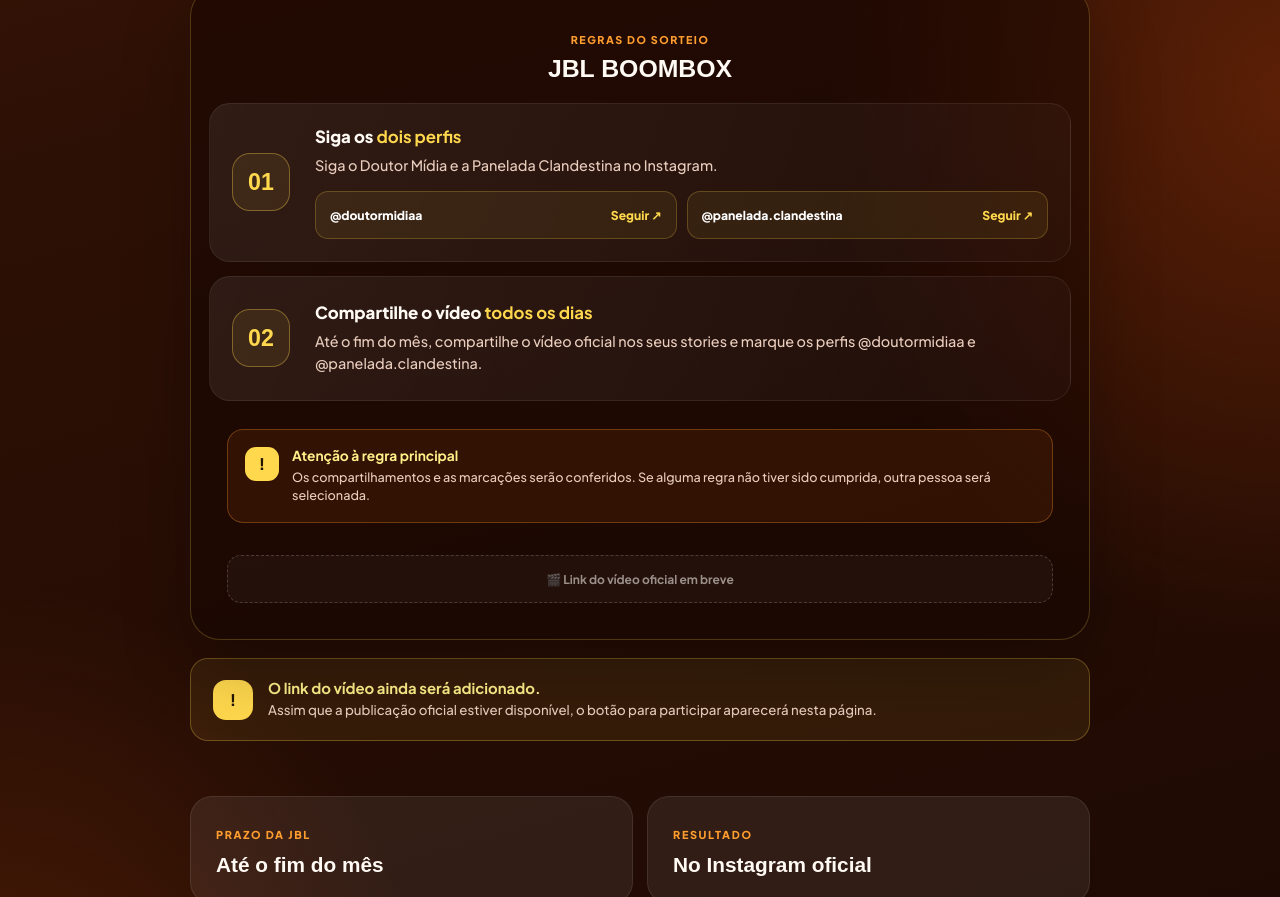
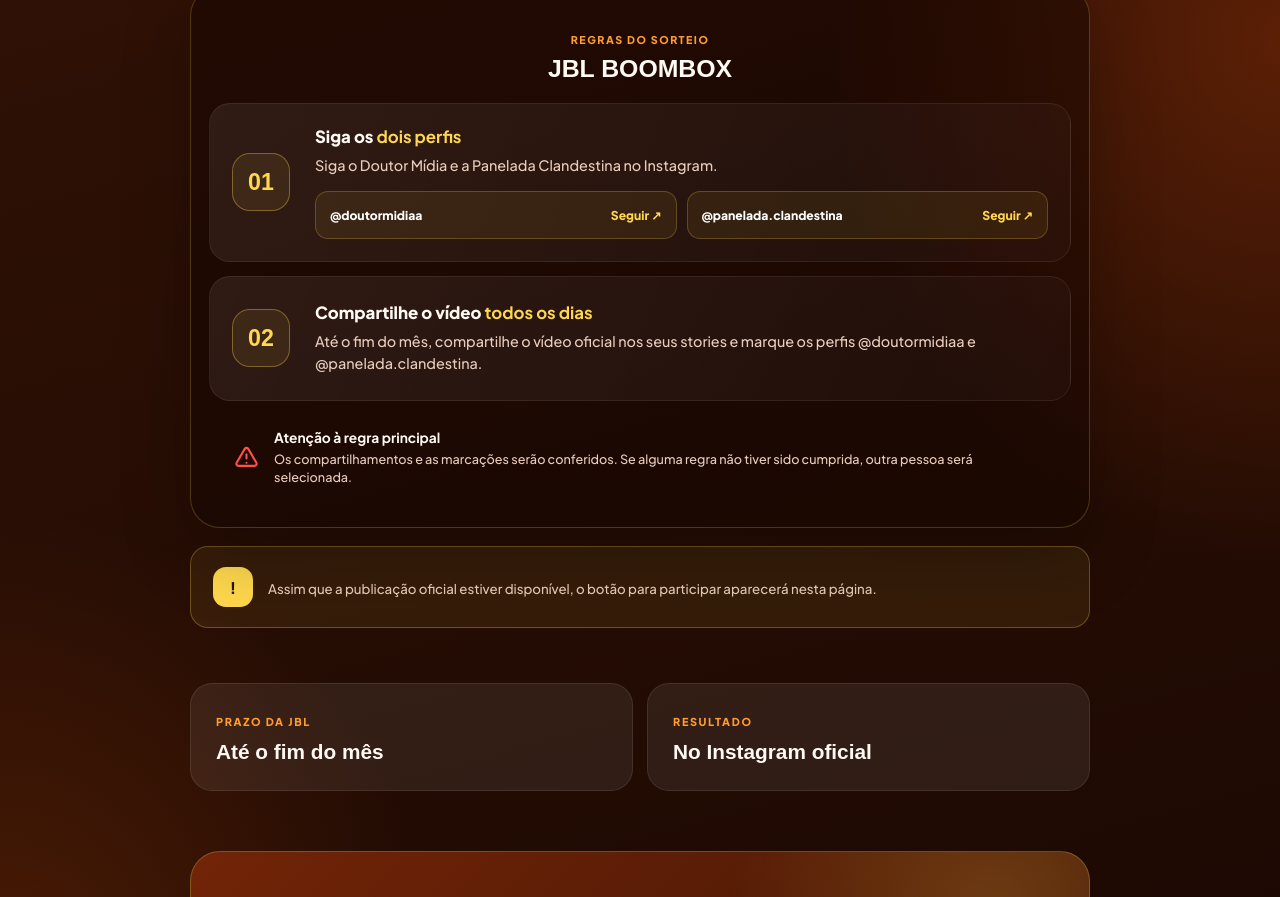
Before and after one commit to wernercostadias/doutormidia, a website: page regras.html in a window 1280 px wide. Shown: the part 1150-2047 px from the top of the page. Drawn offline with Linux system fonts and the light colour scheme; a web font is replaced by a local one.

Commit message:
Adiciona regras de alerta e atualiza título da seção de regras

```diff
--- a/regras.html
+++ b/regras.html
@@ -477,6 +477,28 @@
       line-height: 1.5;
     }
 
+    .regra-chave.alerta {
+      align-items: center;
+      margin: 10px 22px 18px;
+      padding: 4px 0;
+      border: 0;
+      background: transparent;
+    }
+
+    .regra-chave.alerta > span {
+      width: 30px;
+      height: 30px;
+      color: #ff5148;
+      background: transparent;
+    }
+
+    .regra-chave.alerta svg {
+      width: 25px;
+      height: 25px;
+    }
+
+    .regra-chave.alerta strong { color: var(--texto); }
+
     .video-pendente {
       display: flex;
       align-items: center;
@@ -619,6 +641,7 @@
       .atalhos { grid-template-columns: 1fr; }
       .painel-titulo { padding-inline: 14px; }
       .regra-chave { margin-inline: 9px; }
+      .regra-chave.alerta { margin-inline: 14px; }
       .video-pendente { margin-inline: 9px; }
       .aviso { align-items: start; padding: 17px; }
       .dados { grid-template-columns: 1fr; }
@@ -662,7 +685,7 @@
 
     <section class="conteudo" id="regras">
       <div class="cabecalho-secao">
-        <span class="eyebrow">Participação rápida</span>
+        <span class="eyebrow">Veja as regras</span>
         <h2>Escolha o <span>prêmio</span></h2>
       </div>
 
@@ -704,15 +727,19 @@
             </div>
           </article>
 
-          <div class="regra-chave">
-            <span>!</span>
+          <div class="regra-chave alerta">
+            <span aria-hidden="true">
+              <svg viewBox="0 0 24 24" fill="none" stroke="currentColor" stroke-width="2" stroke-linecap="round" stroke-linejoin="round">
+                <path d="M10.3 3.7 2.4 17.3A2 2 0 0 0 4.1 20h15.8a2 2 0 0 0 1.7-2.7L13.7 3.7a2 2 0 0 0-3.4 0Z"/>
+                <path d="M12 9v4"/>
+                <path d="M12 17h.01"/>
+              </svg>
+            </span>
             <div>
               <strong>Atenção à regra principal</strong>
               <p>Os compartilhamentos e as marcações serão conferidos. Se alguma regra não tiver sido cumprida, outra pessoa será selecionada.</p>
             </div>
           </div>
-
-          <div class="video-pendente">🎬 Link do vídeo oficial em breve</div>
         </div>
       </div>
 
@@ -750,15 +777,12 @@
               <p>Você pode fazer mais comentários marcando amigos. Quanto mais amigos você marcar, mais chances terá de ganhar.</p>
             </div>
           </div>
-
-          <div class="video-pendente">🎬 Link do vídeo oficial em breve</div>
         </div>
       </div>
 
       <div class="aviso">
         <span class="aviso-icone">!</span>
         <div>
-          <strong>O link do vídeo ainda será adicionado.</strong>
           <p>Assim que a publicação oficial estiver disponível, o botão para participar aparecerá nesta página.</p>
         </div>
       </div>
```
